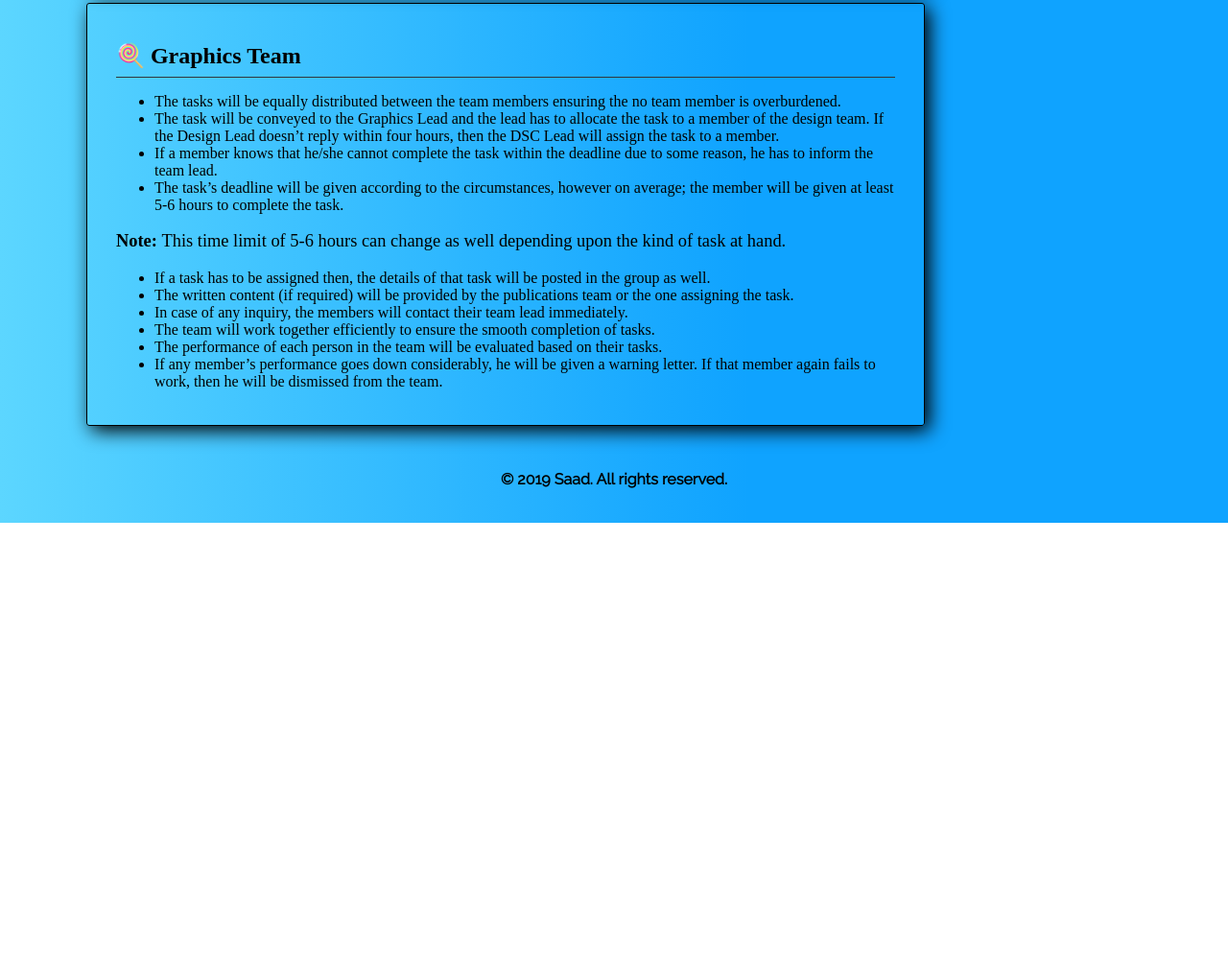
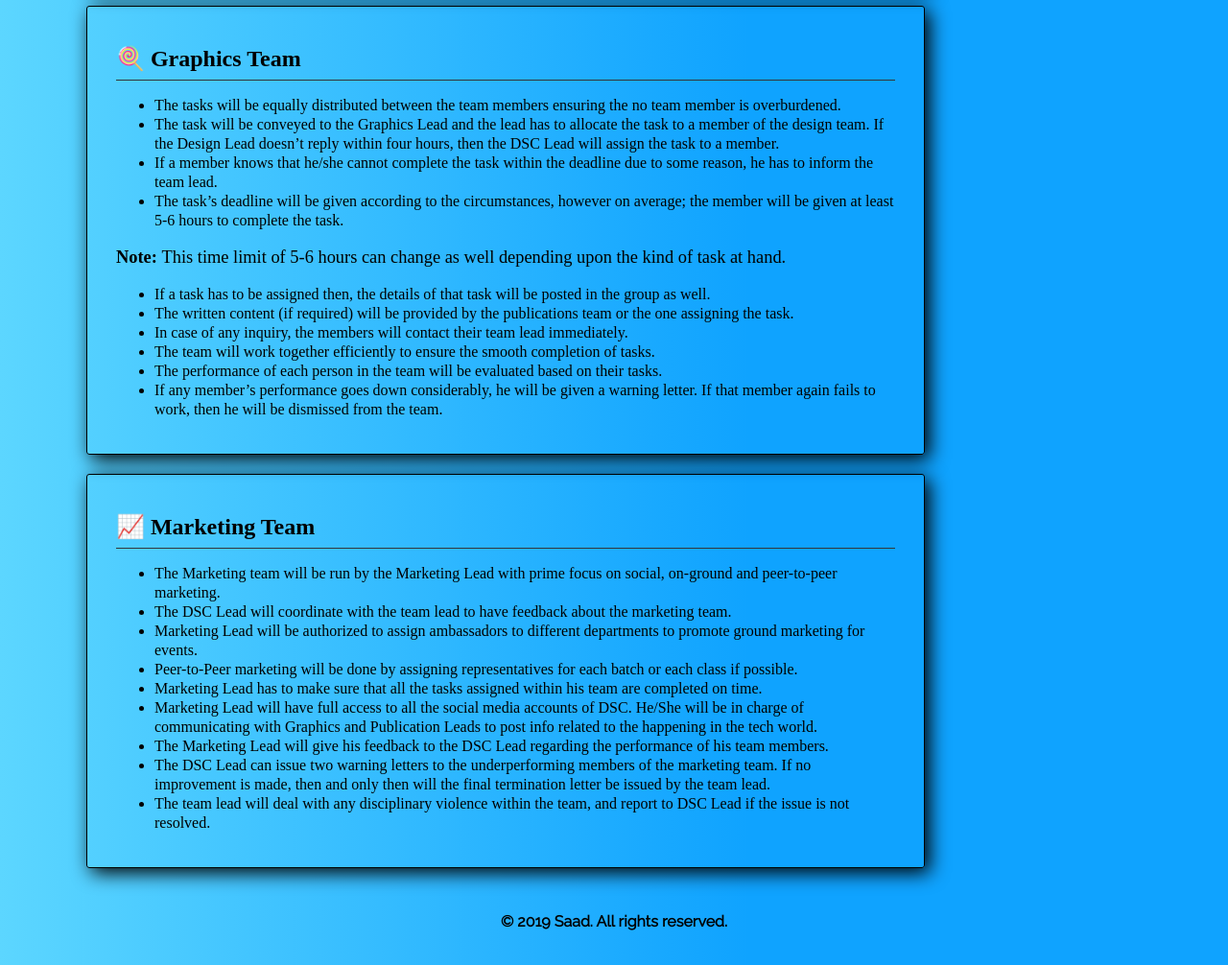
Before and after one commit to msaaddev/DSC-docs-live, a plain HTML site: page index.html in a window 1280 px wide. Shown: the part 931-1937 px from the top of the page at 96% size. Before the commit the page ends 1476 px from the top, so only its background shows below. Drawn offline with nearby package versions, Linux system fonts and the light colour scheme.

Commit message:
📦NEW: marketing team SOPs

```diff
--- a/assets/main.css
+++ b/assets/main.css
@@ -49,7 +49,7 @@ body {
 }
 
 #logo_and_text {
-  margin: 10px 0;
+  margin: 10px 30px;
 }
 
 #logo_and_text img {
@@ -78,18 +78,12 @@ body {
   box-shadow: 5px 5px 20px black;
   width: 70%;
   text-align: left !important;
-  transition: all 0.5s;
   cursor: pointer;
   float: left;
 }
 
 .content h2 {
   margin-bottom: 5px;
-}
-
-.content:hover {
-  cursor: pointer;
-  transform: scale(1.1);
 }
 
 .content p {
@@ -117,6 +111,9 @@ footer {
 }
 
 .SOP h2 {
-  padding: 0px 30px !important;
   margin: 0 !important;
 }
+
+li {
+  line-height: 20px;
+}
--- a/index.html
+++ b/index.html
@@ -10,9 +10,9 @@
       type="image/png"
       href="https://p54.f0.n0.cdn.getcloudapp.com/items/rRuEkPbg/DSC+Logo.png?v=cdadfaa5934813bbfef906322dc2e6f8"
     />
+    <link rel="stylesheet" href="https://unpkg.com/aos@next/dist/aos.css" />
     <link rel="stylesheet" href="assets/main.css" />
     <link rel="stylesheet" href="assets/responsive.css" />
-    <link rel="stylesheet" href="https://unpkg.com/aos@next/dist/aos.css" />
     <link
       href="https://fonts.googleapis.com/css?family=Raleway&display=swap"
       rel="stylesheet"
@@ -137,6 +137,53 @@
           </li>
         </ul>
       </div>
+      <br />
+      <div class="content" data-aos="fade-up" data-aos-delay="1">
+        <h2>📈 Marketing Team</h2>
+        <hr />
+        <ul>
+          <li>
+            The Marketing team will be run by the Marketing Lead with prime
+            focus on social, on-ground and peer-to-peer marketing.
+          </li>
+          <li>
+            The DSC Lead will coordinate with the team lead to have feedback
+            about the marketing team.
+          </li>
+          <li>
+            Marketing Lead will be authorized to assign ambassadors to different
+            departments to promote ground marketing for events.
+          </li>
+          <li>
+            Peer-to-Peer marketing will be done by assigning representatives for
+            each batch or each class if possible.
+          </li>
+          <li>
+            Marketing Lead has to make sure that all the tasks assigned within
+            his team are completed on time.
+          </li>
+          <li>
+            Marketing Lead will have full access to all the social media
+            accounts of DSC. He/She will be in charge of communicating with
+            Graphics and Publication Leads to post info related to the happening
+            in the tech world.
+          </li>
+          <li>
+            The Marketing Lead will give his feedback to the DSC Lead regarding
+            the performance of his team members.
+          </li>
+          <li>
+            The DSC Lead can issue two warning letters to the underperforming
+            members of the marketing team. If no improvement is made, then and
+            only then will the final termination letter be issued by the team
+            lead.
+          </li>
+          <li>
+            The team lead will deal with any disciplinary violence within the
+            team, and report to DSC Lead if the issue is not resolved.
+          </li>
+        </ul>
+      </div>
     </div>
 
     <!-- Footer -->
```
